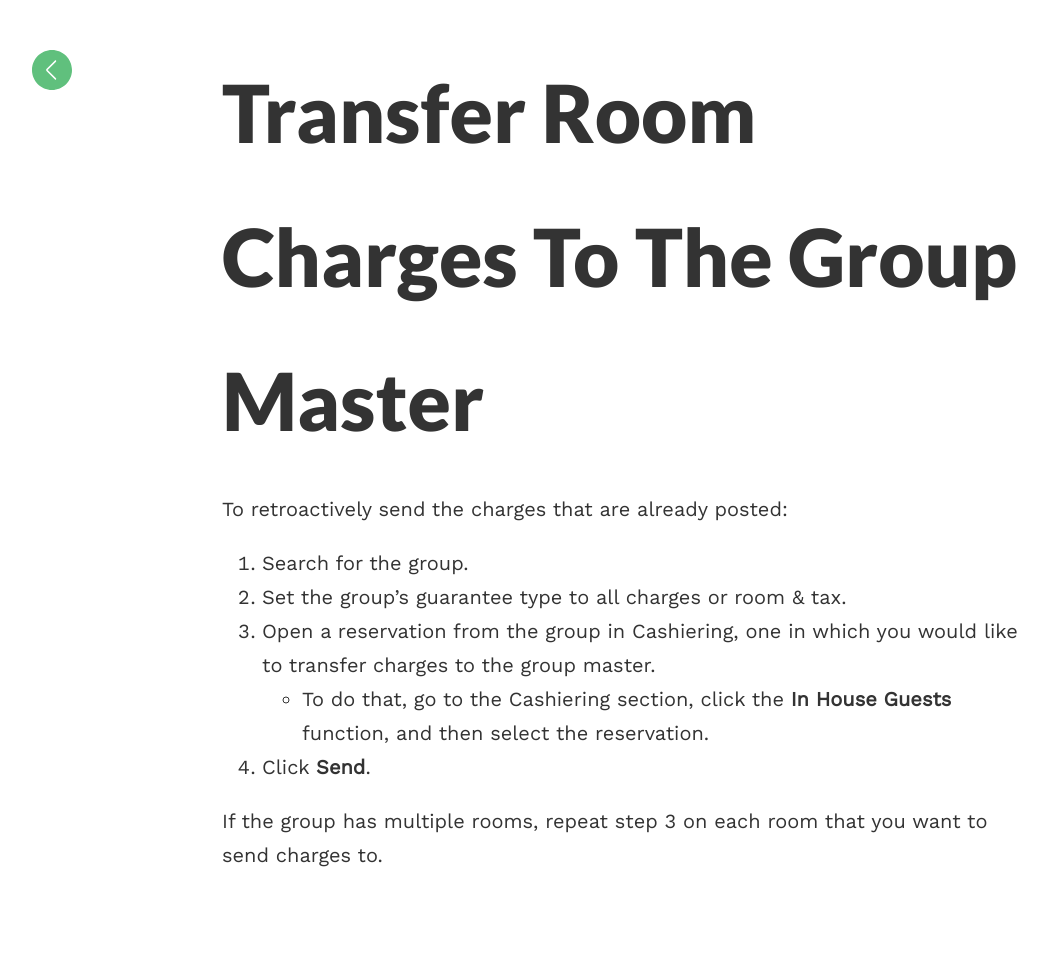
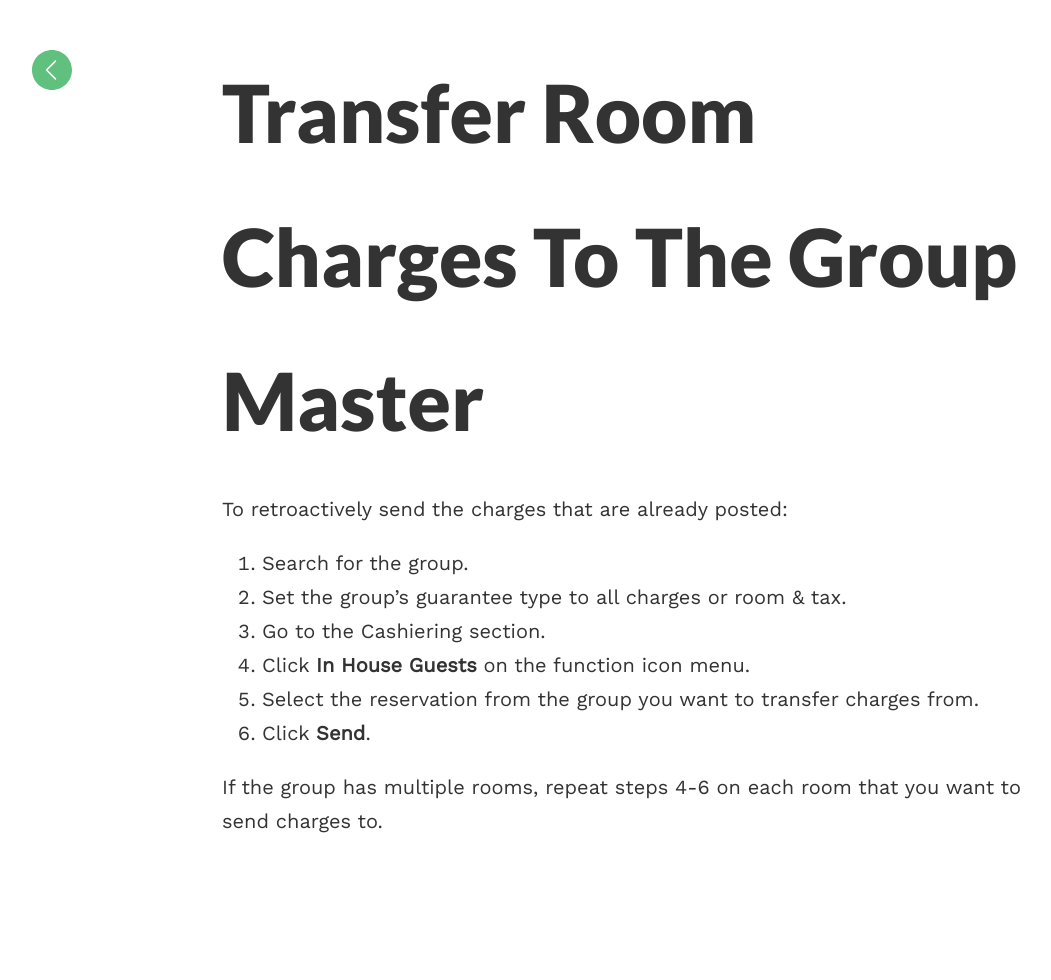
Before and after one commit to blake1ward/portfolio, a Jekyll site: the page built from transfer-charges.md, in a window 1280 px wide. Shown: the whole page, without its empty margins (18-1069 px from the left). Built offline with Jekyll 4.4.1, drawn with Linux system fonts in a browser that asks for light colours.

Commit message:
Update transfer-charges.md

```diff
--- a/transfer-charges.md
+++ b/transfer-charges.md
@@ -8,11 +8,10 @@ To retroactively send the charges that are already posted:
 
 1. Search for the group.
 2. Set the group's guarantee type to all charges or room & tax.
-3. Open a reservation from the group in Cashiering, one in which you would like to
-transfer charges to the group master.
-     - To do that, go to the Cashiering section, click the **In House Guests** function,
-and then select the reservation.
-4. Click **Send**.
+3. Go to the Cashiering section.
+4. Click **In House Guests** on the function icon menu.
+5. Select the reservation from the group you want to transfer charges from.
+6. Click **Send**.
 
-If the group has multiple rooms, repeat step 3 on each room that you want to send charges
+If the group has multiple rooms, repeat steps 4-6 on each room that you want to send charges
 to.
```
